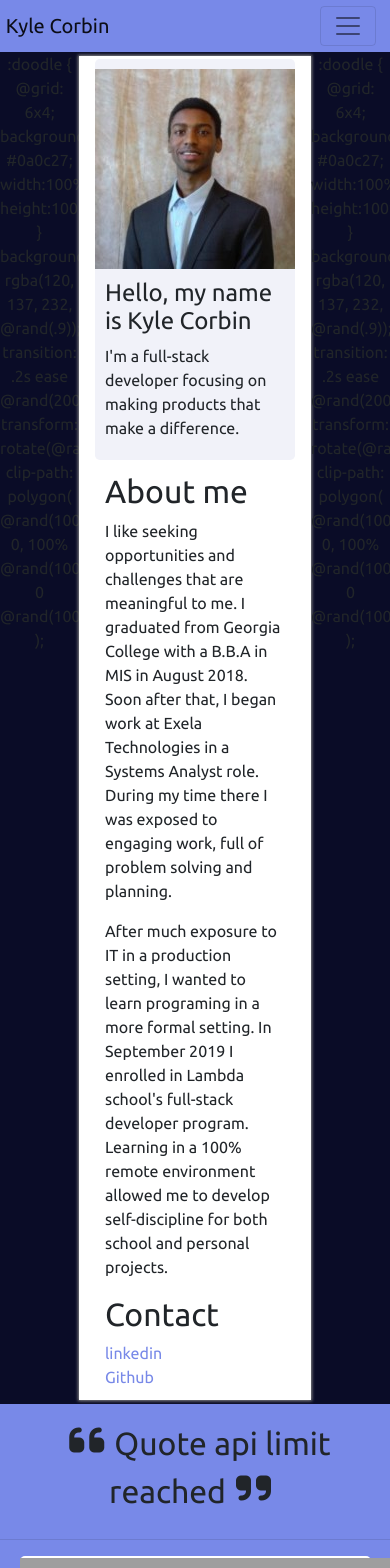
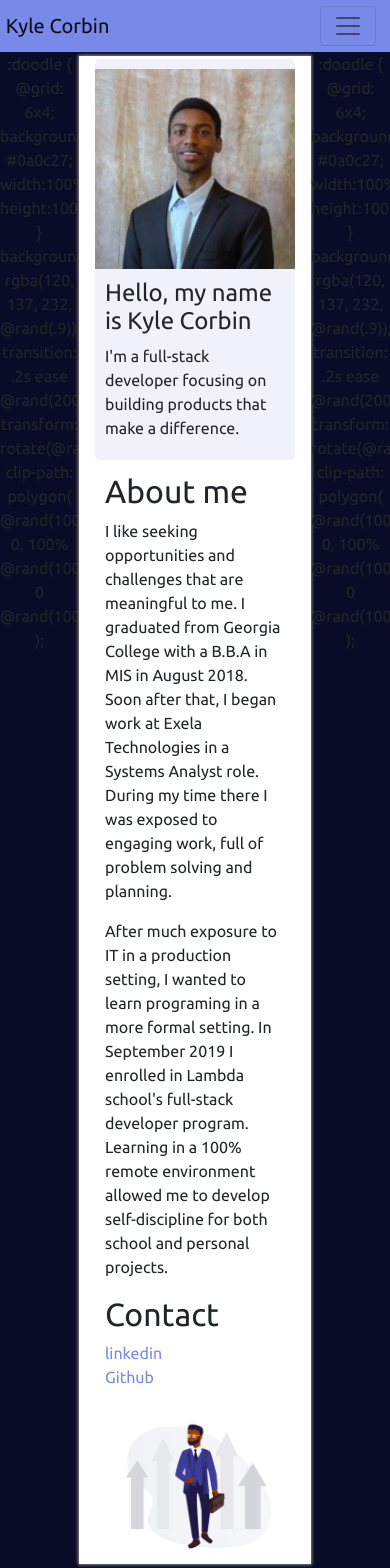
Before and after one commit to YeetOrBeYate/KyleCorbin, a React (Create React App) app: page / in a window 390 px wide. Shown: the top 1568 px of the page. Built offline with nearby package versions, Linux system fonts and the light colour scheme; no server answers; grey boxes are pictures that could not be loaded.

Commit message:
added one more picture to the home page

```diff
--- a/src/App.css
+++ b/src/App.css
@@ -271,7 +271,7 @@
   display: flex;
   justify-content: space-around;
   align-items: center;
-  animation: load 1s;
+  margin-top: 10%;
 }
 
 #contactPic{
@@ -349,8 +349,11 @@
     width: 100%;
   }
 
-  .contactText{
-    display: none;
+
+
+  .contactFlex{
+    flex-direction: column;
+    margin-top: 20%;
   }
 
   #contactPic{
@@ -368,8 +371,16 @@
   .portGrid{
     display: flex;
     flex-direction: column;
+  }
 
+  .themed-container{
+    min-height: 762px;
   }
+
+ .contactFlex{
+   margin-top: 2%;
+ }
+
 }
 
 
@@ -382,4 +393,12 @@
   .portGrid .card{
     width:90%;
   }
+
+  .themed-container{
+    min-height: 762px;
+  }
+
+  .contactFlex{
+    margin-top: 0%;
+  }
 }
--- a/src/comp/Home.js
+++ b/src/comp/Home.js
@@ -1,8 +1,10 @@
 import React from 'react';
-import { Media} from 'reactstrap';
+import { Media, UncontrolledTooltip} from 'reactstrap';
 import self from "../img/profSelf.jpeg"
 import '../App.css';
 import "../Animations/page.css"
+import blackBusinessMan from "../img/BlackBusinessman.jpg"
+
 
 
 const Home=()=>{
@@ -20,7 +22,7 @@ const Home=()=>{
                 <Media heading>
                 Hello, my name is Kyle Corbin
                 </Media>
-                I'm a full-stack developer focusing on making products that make a difference.
+                I'm a full-stack developer focusing on building products that make a difference.
             </Media>
         </Media>
         <div className="homeFlex">
@@ -40,6 +42,20 @@ const Home=()=>{
                 </div>
             </div>
         </div>
+        <div className="contactFlex">
+                {/* <div className="contactText" style={{width:'40%'}}>
+                    <h2>Lets bring your idea to life</h2>
+                </div> */}
+                <div id="contactPic">
+                    <img src={blackBusinessMan} alt="Yeet"/>
+                </div>
+                <UncontrolledTooltip
+                placement="right"
+                target="contactPic"
+                >
+                    www.blackillustrations.com
+                </UncontrolledTooltip>
+        </div>
     </div>
     )
 
```
Also changed, not shown: src/img/BlackBusinessman.jpg (added).
